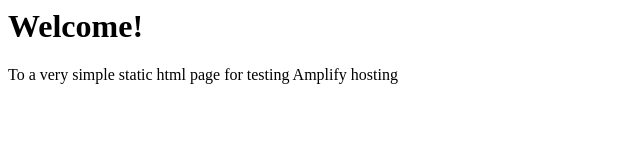
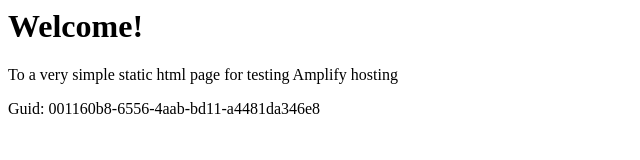
Before and after one commit to aws-aemilia-pdx/Github-PR-Commit-Integration-Test-DoNotTouch-GitHubAutoBuildPrPreviewCanaryTest-v1-beta-us-west-2, a website: page src/index.html in a window 1280 px wide. Shown: the whole page, without its empty margins (0-640 px from the left). Drawn offline with Linux system fonts and the light colour scheme.

Commit message:
commit from integ tests

```diff
--- a/src/index.html
+++ b/src/index.html
@@ -1,3 +1,5 @@
+
+
 <html lang="en">
 
 <head>
@@ -10,6 +12,6 @@
 <body>
     <h1>Welcome!</h1>
     <p>To a very simple static html page for testing Amplify hosting</p>
-</body>
+    <p>Guid: 001160b8-6556-4aab-bd11-a4481da346e8</p></body>
 
 </html>
```
